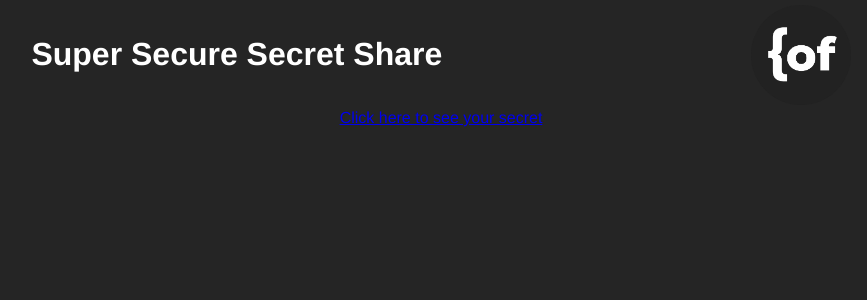
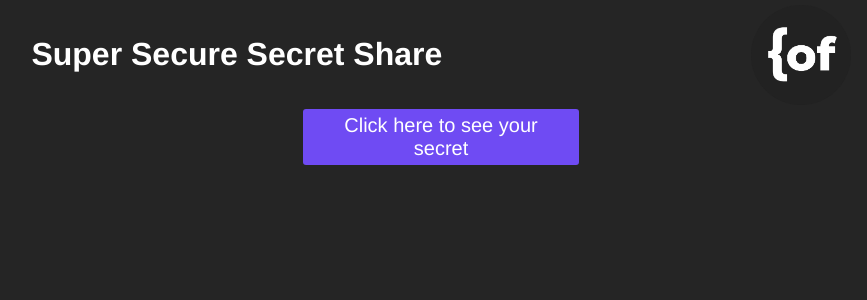
Before and after one commit to open-function-computers-llc/secret-share, a Vue app in the folder frontend/: page /#/show/1 in a window 1280 px wide. Shown: the top 300 px of the page, without its empty margins (199-1066 px from the left). Built offline with nearby package versions, Linux system fonts and the light colour scheme.

Commit message:
link is now button and time formatted properly

```diff
--- a/frontend/src/views/Button.vue
+++ b/frontend/src/views/Button.vue
@@ -1,6 +1,6 @@
 <template>
     <div v-if="!errorMessage">
-       <a :href = "'/#/show=true/' + secretID">Click here to see your secret</a>
+       <a class = "button" :href = "'/#/show=true/' + secretID">Click here to see your secret</a>
     </div>
 
     <div v-else>
@@ -18,3 +18,43 @@ export default {
     },
 }
 </script>
+<style lang="css" scoped>
+.button {
+  color: white;
+  text-decoration: none;
+  background-color: #6f4bf3;
+  padding: 5px 15px;
+  display: block;
+  transition: all 0.3s ease, filter 0s linear;
+  border: 0;
+  font-size: 1.25rem;
+  border-radius: 3px;
+  cursor: pointer;
+  margin: auto;
+  width: 30%;
+}
+li.active .button {
+  background-color: white;
+  color: #6f4bf3;
+}
+
+.deactived {
+  opacity: 0.25;
+}
+
+.button-wrapper {
+  display: flex;
+  justify-content: center;
+  margin-top: 60px;
+}
+
+button.button {
+  text-transform: uppercase;
+  font-size: 1.5rem;
+  padding: 10px 30px;
+}
+
+.button:hover {
+  filter: brightness(1.1);
+}
+</style>
```
Also changed, not shown: 1 other file (tests, documents, lock files or other folders).
